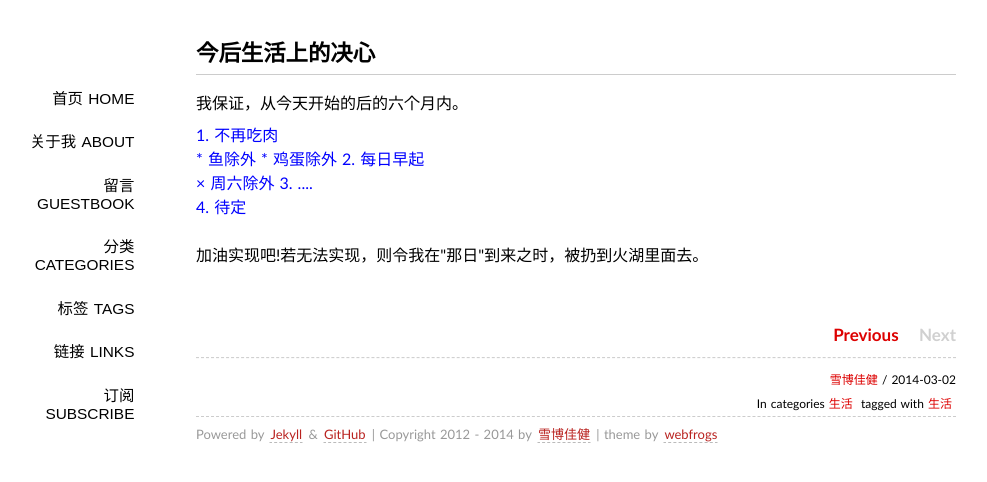
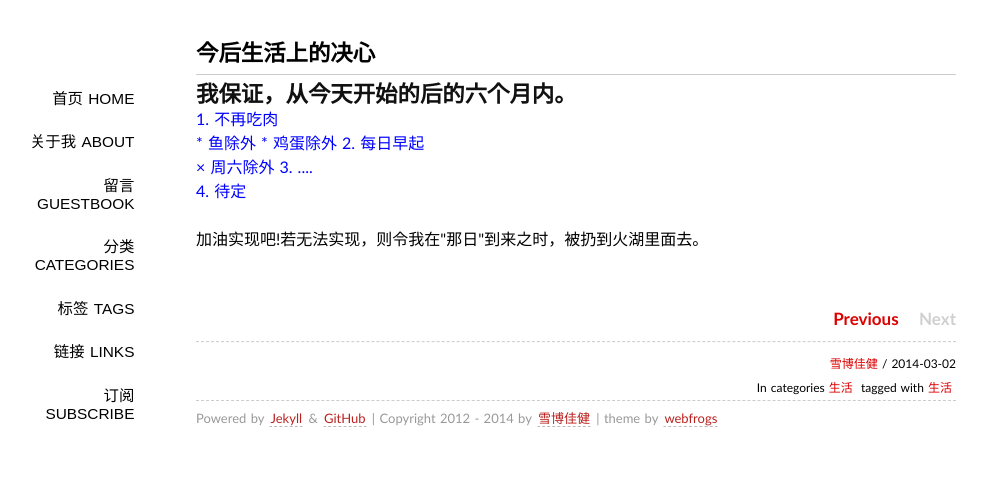
Before and after one commit to Successor/bigyuki.github.com, a Jekyll site: the page built from _posts/2014-03-02-Status.md, in a window 1280 px wide. Shown: the top 482 px of the page, without its empty margins (144-1131 px from the left). Built offline with Jekyll 4.4.1, drawn with Linux system fonts in a browser that asks for light colours; Markdown is read by kramdown in place of the engine named in the settings; comment, search, counter and statistics services are not loaded.

```diff
--- a/_posts/2014-03-02-Status.md
+++ b/_posts/2014-03-02-Status.md
@@ -7,7 +7,7 @@ tags: [生活]
 ---
 
 
-我保证，从今天开始的后的六个月内。<br/>
+##我保证，从今天开始的后的六个月内。<br/>
 <font color=blue>
 1. 不再吃肉<br/>
   * 鱼除外
```
